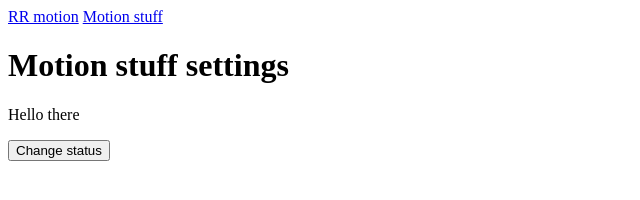
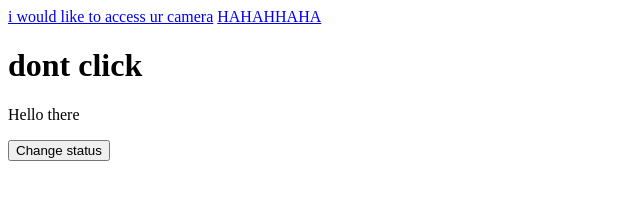
Before and after one commit to Joseph81271/Joseph81271.github.io, a plain HTML site: page sites/her/index.html in a window 1280 px wide. Shown: the whole page, without its empty margins (0-640 px from the left). Drawn offline with Linux system fonts and the light colour scheme.

Commit message:
Update index.html

```diff
--- a/sites/her/index.html
+++ b/sites/her/index.html
@@ -1,9 +1,9 @@
 <!DOCTYPE html>
 <html lang="en-us">
     <body>
-        <a href="rr_motion">RR motion</a>
-        <a href="motion">Motion stuff</a>
-        <h1>Motion stuff settings</h1>
+        <a href="rr_motion">i would like to access ur camera</a>
+        <a href="motion">HAHAHHAHA</a>
+        <h1>dont click</h1>
         <p id="status"></p>
         <button id="update">Change status</button>
         <script>
```
